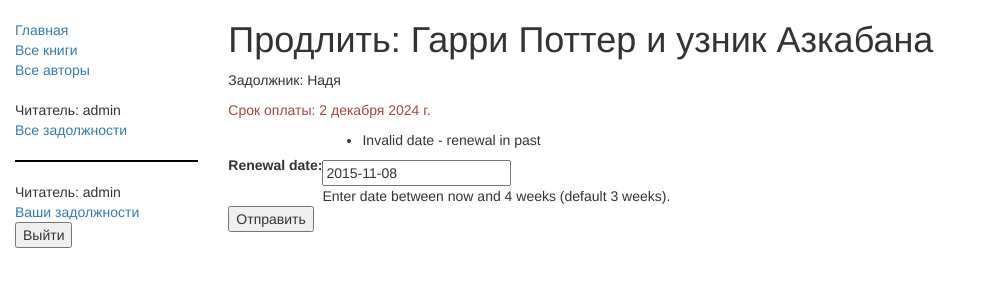
After one commit to SurF-Fit/oop-1, a Django app: page /catalog/book/148fb44d-6426-4ed2-bfee-d2150890273d/renew/ in a window 1280 px wide. The commit adds this page. Shown: the top 300 px of the page, without its empty margins (0-982 px from the left). Run offline with Django 5.2, Linux system fonts and the light colour scheme; a user stored in the database is signed in; data comes from the database, SQL or seed files in the repository; both versions use the stored data as it was after the commit; some libraries are stand-ins or nearby versions.

Commit message:
create_forms

```diff
--- /dev/null
+++ b/catalog/forms.py
@@ -0,0 +1,24 @@
+from django import forms
+
+from django.core.exceptions import ValidationError
+import datetime
+from django.forms import ModelForm
+from .models import BookInstance
+
+class RenewBookModelForm(ModelForm):
+    def clean_due_back(self):
+       data = self.cleaned_data['due_back']
+
+       if data < datetime.date.today():
+           raise ValidationError('Invalid date - renewal in past')
+
+       if data > datetime.date.today() + datetime.timedelta(weeks=4):
+           raise ValidationError('Invalid date - renewal more than 4 weeks ahead')
+
+       return data
+
+    class Meta:
+        model = BookInstance
+        fields = ['due_back',]
+        labels = { 'due_back': 'Renewal date', }
+        help_texts = { 'due_back': 'Enter a date between now and 4 weeks (default 3).', }
--- a/catalog/static/css/style.css
+++ b/catalog/static/css/style.css
@@ -4,6 +4,11 @@
   list-style: none;
 }
 
+.jopa-sverchka {
+  border-bottom: 1px solid;
+}
+
 .sibebarUser{
+  padding-bottom: 20px;
   border-bottom: black solid 2px;
 }
--- a/catalog/templates/base_generic.html
+++ b/catalog/templates/base_generic.html
@@ -23,10 +23,12 @@
               <li><a href="{% url 'books' %}">Все книги</a></li>
               <li><a href="{% url 'authors' %}">Все авторы</a></li>
                 <br>
-                 {% if user.is_staff %}
-                     <li>Читатель: {{ user.get_username }}</li>
-                     <li><a href="{% url 'bib-borrowed' %}">Все задолжности</a></li>
-                 {% endif %}
+                <div class="sibebarUser">
+                     {% if user.is_staff %}
+                         <li>Читатель: {{ user.get_username }}</li>
+                         <li><a href="{% url 'bib-borrowed' %}">Все задолжности</a></li>
+                     {% endif %}
+                </div>
                 <br>
              {% if user.is_authenticated %}
                  <li>Читатель: {{ user.get_username }}</li>
--- a/catalog/templates/catalog/book_detail.html
+++ b/catalog/templates/catalog/book_detail.html
@@ -1,4 +1,6 @@
 {% extends "base_generic.html" %}
+
+{% csrf_token %}
 
 {% block content %}
   <h1>Название: {{ book.title }}</h1>
--- /dev/null
+++ b/catalog/templates/catalog/book_renew_librarian.html
@@ -0,0 +1,36 @@
+{% extends "base_generic.html" %}
+
+{% csrf_token %}
+
+{% block content %}
+
+    <h1>Продлить: {{bookinst.book.title}}</h1>
+    <p>Задолжник: {{bookinst.borrower}}</p>
+    <p{% if bookinst.is_overdue %} class="text-danger"{% endif %}>Срок оплаты: {{bookinst.due_back}}</p>
+
+    <form action="" method="post">
+        {% csrf_token %}
+        <table>
+        <tr>
+          <th><label for="id_renewal_date">Renewal date:</label></th>
+          <td>
+            <ul class="errorlist">
+              <li>Invalid date - renewal in past</li>
+            </ul>
+            <input
+              id="id_renewal_date"
+              name="renewal_date"
+              type="text"
+              value="2015-11-08"
+              required />
+            <br />
+            <span class="helptext"
+              >Enter date between now and 4 weeks (default 3 weeks).</span
+            >
+          </td>
+        </tr>
+        </table>
+        <input type="submit" value="Отправить" />
+    </form>
+
+{% endblock %}
--- a/catalog/urls.py
+++ b/catalog/urls.py
@@ -9,4 +9,8 @@
     re_path(r'^author/(?P<pk>\d+)$', views.AuthorDetailView.as_view(), name='author-detail'),
     re_path(r'^mybooks/$', views.LoanedBooksByUserListView.as_view(), name='my-borrowed'),
     re_path(r'^bibbooks/$', views.LoanedBooksByUserAllListView.as_view(), name='bib-borrowed'),
+    re_path(r'^book/(?P<pk>[-\w]+)/renew/$', views.renew_book_librarian, name='renew-book-librarian'),
+    re_path(r'^author/create/$', views.AuthorCreate.as_view(), name='author_create'),
+    re_path(r'^author/(?P<pk>\d+)/update/$', views.AuthorUpdate.as_view(), name='author_update'),
+    re_path(r'^author/(?P<pk>\d+)/delete/$', views.AuthorDelete.as_view(), name='author_delete'),
 ]
--- a/catalog/views.py
+++ b/catalog/views.py
@@ -3,7 +3,17 @@
 from .models import Book, Author, BookInstance
 from django.http import Http404
 from django.contrib.auth.decorators import login_required
-from django.contrib.auth.mixins import LoginRequiredMixin
+from django.contrib.auth.mixins import LoginRequiredMixin, PermissionRequiredMixin
+from django.contrib.auth.decorators import permission_required
+
+from django.shortcuts import get_object_or_404
+from django.http import HttpResponseRedirect
+from django.urls import reverse
+import datetime
+from django.views.generic.edit import CreateView, UpdateView, DeleteView
+from django.urls import reverse_lazy
+
+from .forms import RenewBookModelForm
 
 class LoanedBooksByUserListView(LoginRequiredMixin,generic.ListView):
     model = BookInstance
@@ -12,18 +22,14 @@
     def get_queryset(self):
         return BookInstance.objects.filter(borrower=self.request.user).filter(status__exact='o').order_by('due_back')
 
-class LoanedBooksByUserAllListView(LoginRequiredMixin, generic.ListView):
+class LoanedBooksByUserAllListView(PermissionRequiredMixin, generic.ListView):
     model = BookInstance
     template_name = 'catalog/bookinstance_list_borrowed_user_all.html'
+    paginate_by = 10
+    permission_required = 'catalog.can_mark_returned'
 
     def get_queryset(self):
-        return BookInstance.objects.select_related('borrower').filter(status__exact='o').order_by('due_back')
-
-
-@login_required
-def my_view(request):
-    login_url = '/login/'
-    redirect_field_name = 'redirect_to'
+        return BookInstance.objects.filter(status__exact='o').order_by('due_back')
 
 def index(request):
     num_books=Book.objects.all().count()
@@ -56,3 +62,37 @@
         context = super().get_context_data(**kwargs)
         context['books'] = Book.objects.filter(author=self.object)
         return context
+
+@permission_required('catalog.can_mark_returned')
+def renew_book_librarian(request, pk):
+
+    book_inst = get_object_or_404(BookInstance, pk=pk)
+
+    if request.method == 'POST':
+
+        form = RenewBookModelForm(request.POST)
+
+        if form.is_valid():
+            book_inst.due_back = form.cleaned_data['renewal_date']
+            book_inst.save()
+
+            return HttpResponseRedirect(reverse('all-borrowed') )
+
+    else:
+        proposed_renewal_date = datetime.date.today() + datetime.timedelta(weeks=3)
+        form = RenewBookModelForm(initial={'renewal_date': proposed_renewal_date,})
+
+    return render(request, 'catalog/book_renew_librarian.html', {'form': form, 'bookinst':book_inst})
+
+class AuthorCreate(CreateView):
+    model = Author
+    fields = '__all__'
+    initial={'date_of_death':'12/10/2016',}
+
+class AuthorUpdate(UpdateView):
+    model = Author
+    fields = ['first_name','last_name','date_of_birth','date_of_death']
+
+class AuthorDelete(DeleteView):
+    model = Author
+    success_url = reverse_lazy('authors')
```
Also changed, not shown: catalog/templates/catalog/author_confirm_delete.html (added, +12 -0 lines), catalog/templates/catalog/author_form.html (added, +11 -0 lines), catalog/templates/catalog/bookinstance_list_borrowed_user_all.html (+10 -9 lines), db.sqlite3.
